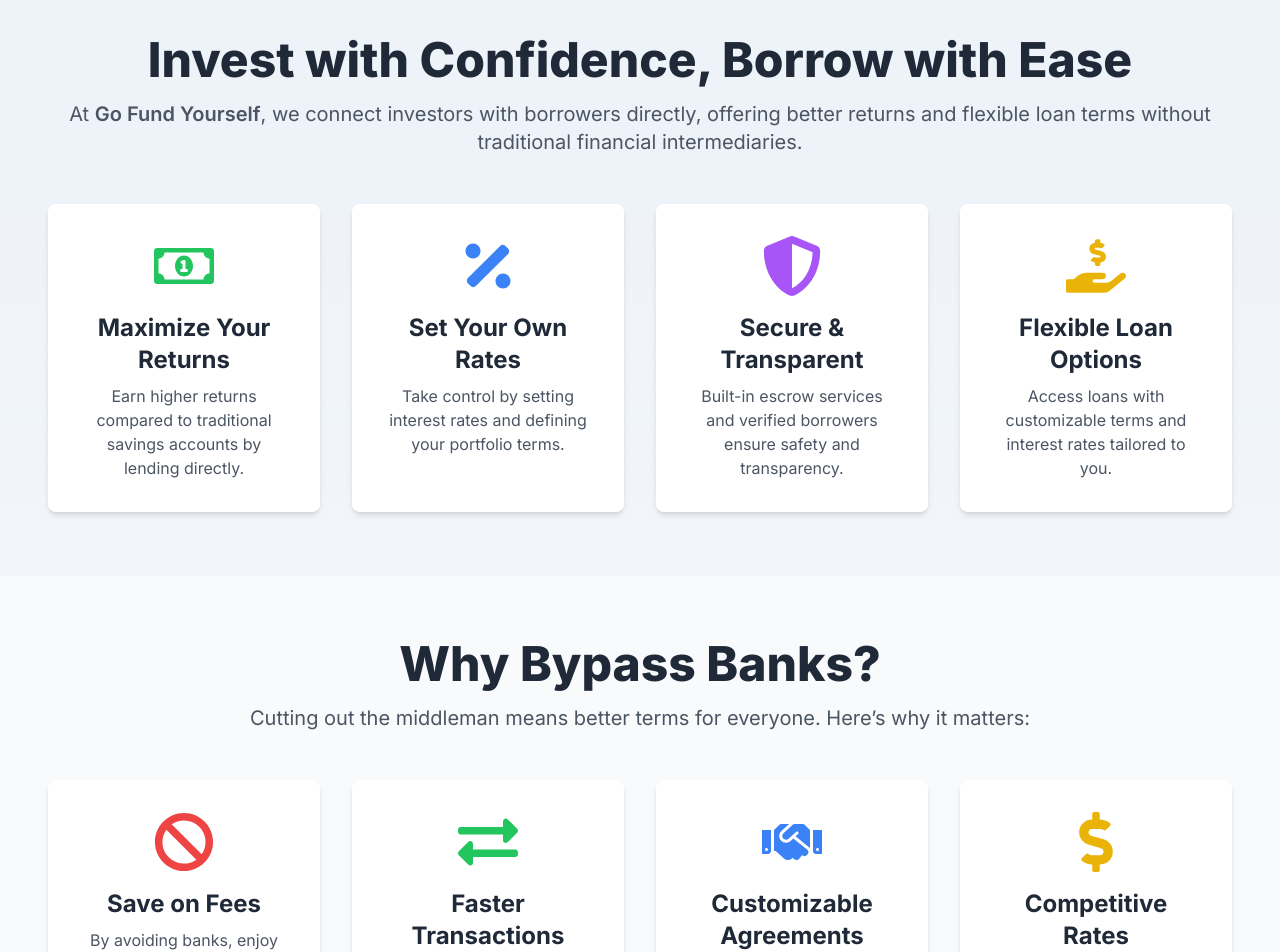
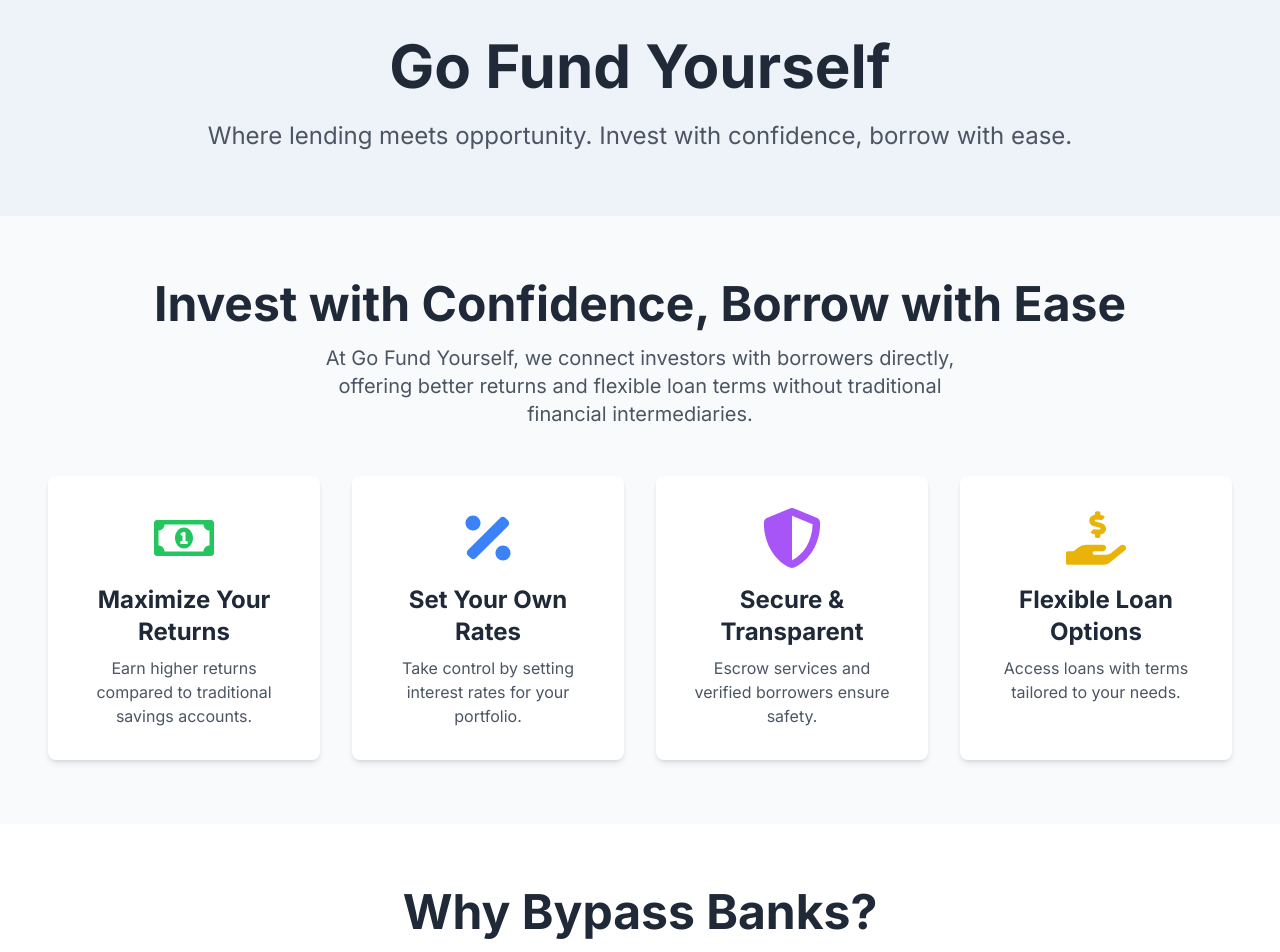
Before and after one commit to AritraRoy0/GFY, a Next.js app in the folder client/: page /about in a window 1280 px wide. Shown: the part 100-1052 px from the top of the page. Built offline with nearby package versions, Linux system fonts and the light colour scheme.

Commit message:
Client: Design 3 draft 3

```diff
--- a/client/src/app/about/page.tsx
+++ b/client/src/app/about/page.tsx
@@ -29,43 +29,56 @@ const AboutUs: React.FC = () => {
 
 			<Header />
 
-			{/* Main Hero Section */}
+			{/* Simplified Hero Section */}
 			<section className="relative py-16 px-6 lg:px-12 overflow-hidden">
 				<div className="absolute inset-0 bg-gray-200 dark:bg-gray-700 opacity-30 z-0" />
-				<div className="relative z-10 max-w-7xl mx-auto text-center">
-					<h2 className="text-4xl lg:text-5xl font-extrabold text-gray-800 dark:text-white mb-4">
-						Invest with Confidence, Borrow with Ease
-					</h2>
-					<p className="text-lg lg:text-xl text-gray-600 dark:text-gray-300 mb-12">
-						At <span className="font-semibold">Go Fund Yourself</span>, we
-						connect investors with borrowers directly, offering better returns
-						and flexible loan terms without traditional financial intermediaries.
+				<div className="relative z-10 max-w-7xl mx-auto text-center space-y-6">
+					<h1 className="text-5xl lg:text-6xl font-bold text-gray-800 dark:text-white">
+						Go Fund Yourself
+					</h1>
+					<p className="text-xl lg:text-2xl text-gray-600 dark:text-gray-300">
+						Where lending meets opportunity. Invest with confidence, borrow with ease.
 					</p>
+
+				</div>
+			</section>
+
+			{/* Investment and Borrowing Features */}
+			<section className="py-16 px-6 lg:px-12 bg-gray-50 dark:bg-gray-900">
+				<div className="max-w-7xl mx-auto">
+					<div className="text-center space-y-4 mb-12">
+						<h2 className="text-4xl lg:text-5xl font-bold text-gray-800 dark:text-white">
+							Invest with Confidence, Borrow with Ease
+						</h2>
+						<p className="text-lg lg:text-xl text-gray-600 dark:text-gray-300 max-w-2xl mx-auto">
+							At Go Fund Yourself, we connect investors with borrowers directly, offering better returns and flexible loan terms without traditional financial intermediaries.
+						</p>
+					</div>
 
 					<div className="grid grid-cols-1 sm:grid-cols-2 md:grid-cols-3 lg:grid-cols-4 gap-8">
 						{[
 							{
 								Icon: FaRegMoneyBillAlt,
 								title: 'Maximize Your Returns',
-								desc: 'Earn higher returns compared to traditional savings accounts by lending directly.',
+								desc: 'Earn higher returns compared to traditional savings accounts.',
 								color: 'text-green-500 dark:text-green-300',
 							},
 							{
 								Icon: FaPercentage,
 								title: 'Set Your Own Rates',
-								desc: 'Take control by setting interest rates and defining your portfolio terms.',
+								desc: 'Take control by setting interest rates for your portfolio.',
 								color: 'text-blue-500 dark:text-blue-300',
 							},
 							{
 								Icon: FaShieldAlt,
 								title: 'Secure & Transparent',
-								desc: 'Built-in escrow services and verified borrowers ensure safety and transparency.',
+								desc: 'Escrow services and verified borrowers ensure safety.',
 								color: 'text-purple-500 dark:text-purple-300',
 							},
 							{
 								Icon: FaHandHoldingUsd,
 								title: 'Flexible Loan Options',
-								desc: 'Access loans with customizable terms and interest rates tailored to you.',
+								desc: 'Access loans with terms tailored to your needs.',
 								color: 'text-yellow-500 dark:text-yellow-300',
 							},
 						].map((card, idx) => (
@@ -88,14 +101,13 @@ const AboutUs: React.FC = () => {
 			</section>
 
 			{/* Why Bypass Banks Section */}
-			<section className="bg-gray-50 dark:bg-gray-900 py-16 px-6 lg:px-12">
-				<div className="max-w-7xl mx-auto text-center">
-					<h2 className="text-4xl lg:text-5xl font-extrabold text-gray-800 dark:text-white mb-4">
+			<section className="bg-white dark:bg-gray-800 py-16 px-6 lg:px-12">
+				<div className="max-w-7xl mx-auto text-center space-y-6">
+					<h2 className="text-4xl lg:text-5xl font-bold text-gray-800 dark:text-white">
 						Why Bypass Banks?
 					</h2>
-					<p className="text-lg lg:text-xl text-gray-600 dark:text-gray-300 mb-12">
-						Cutting out the middleman means better terms for everyone. Here’s why
-						it matters:
+					<p className="text-lg lg:text-xl text-gray-600 dark:text-gray-300 max-w-2xl mx-auto">
+						Cutting out the middleman means better terms for everyone. Discover the advantages:
 					</p>
 
 					<div className="grid grid-cols-1 md:grid-cols-2 lg:grid-cols-4 gap-8">
@@ -103,31 +115,31 @@ const AboutUs: React.FC = () => {
 							{
 								Icon: FaBan,
 								title: 'Save on Fees',
-								desc: 'By avoiding banks, enjoy cost-effective transactions with no hidden fees.',
+								desc: 'Avoid unnecessary fees for a more cost-effective experience.',
 								color: 'text-red-500 dark:text-red-300',
 							},
 							{
 								Icon: FaExchangeAlt,
 								title: 'Faster Transactions',
-								desc: 'Direct transactions allow for quicker approvals and a streamlined process.',
+								desc: 'Direct transactions result in faster approvals.',
 								color: 'text-green-500 dark:text-green-300',
 							},
 							{
 								Icon: FaHandshake,
 								title: 'Customizable Agreements',
-								desc: 'Negotiate terms directly with lenders or borrowers to meet your needs.',
+								desc: 'Negotiate agreements that fit your specific needs.',
 								color: 'text-blue-500 dark:text-blue-300',
 							},
 							{
 								Icon: FaDollarSign,
 								title: 'Competitive Rates',
-								desc: 'Benefit from competitive rates on both lending and borrowing.',
+								desc: 'Benefit from competitive lending and borrowing rates.',
 								color: 'text-yellow-500 dark:text-yellow-300',
 							},
 						].map((benefit, idx) => (
 							<motion.div
 								key={idx}
-								className="p-8 bg-white dark:bg-gray-900 rounded-lg shadow-md hover:shadow-lg transition-transform duration-300"
+								className="p-8 bg-gray-50 dark:bg-gray-900 rounded-lg shadow-md hover:shadow-lg transition-transform duration-300"
 								whileHover={{ scale: 1.05 }}
 							>
 								<benefit.Icon
@@ -142,6 +154,7 @@ const AboutUs: React.FC = () => {
 							</motion.div>
 						))}
 					</div>
+
 				</div>
 			</section>
 
```
